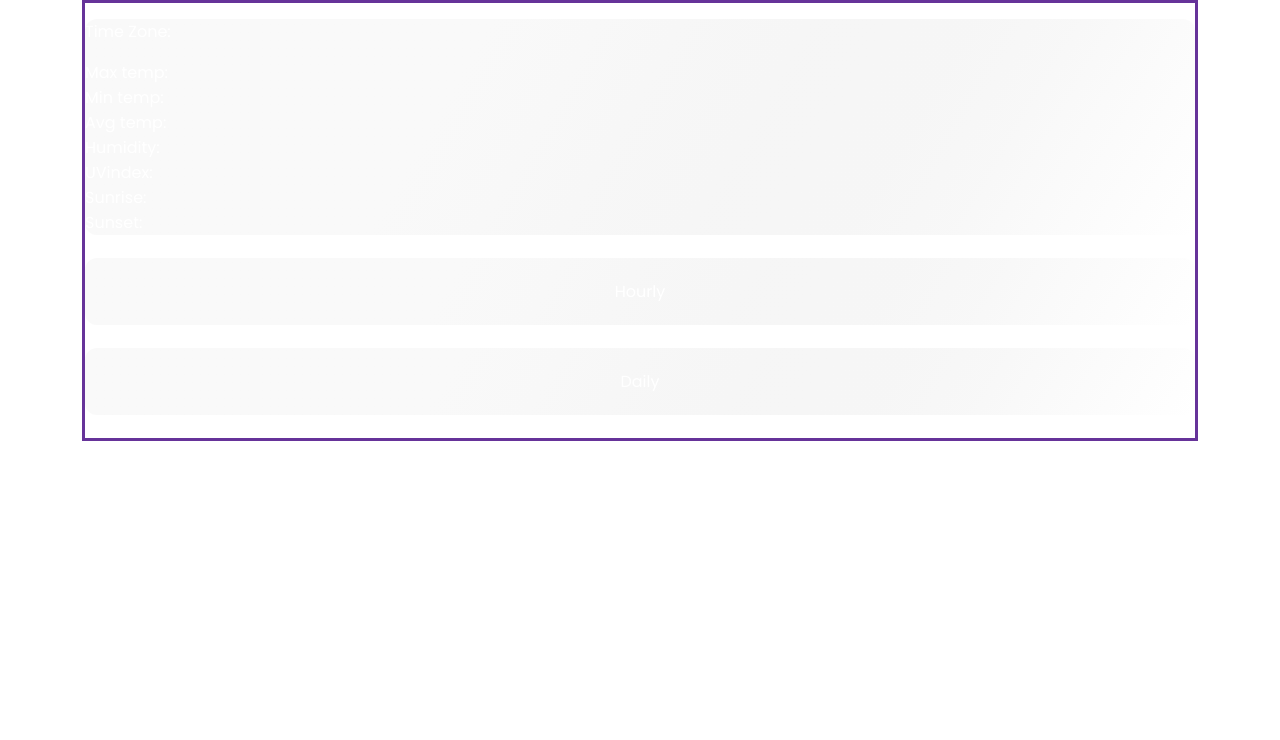
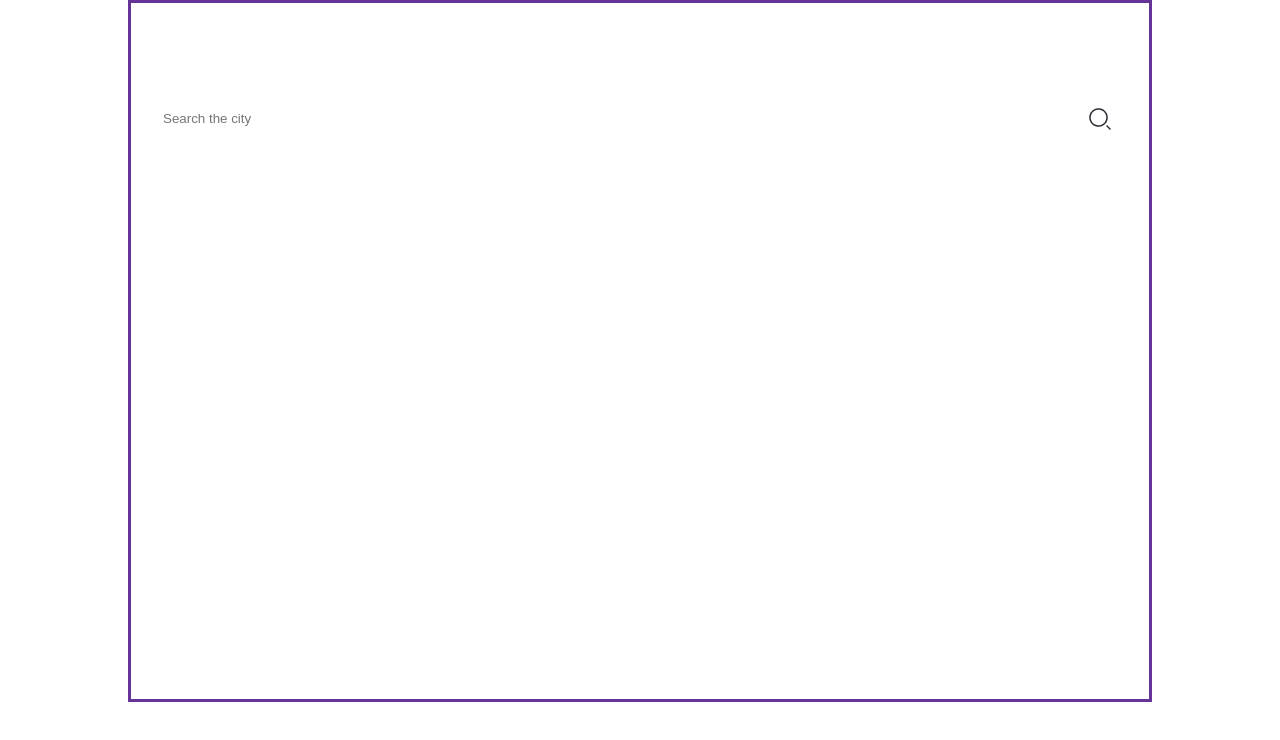
Before and after one commit to VietAnhPhan/top-weather-app, a website built with webpack: page src/template.html in a window 1280 px wide. Built offline with nearby package versions, Linux system fonts and the light colour scheme; no server answers.

Commit message:
correct meaning of name of function, add some styling, add some weather icons, add some fonts

```diff
--- a/src/css/style.css
+++ b/src/css/style.css
@@ -1,10 +1,20 @@
 @font-face {
     font-family: 'Poppins';
     src: url('../resources/fonts/Poppins-Regular.ttf');
-    font-weight: regular;
+    font-weight: 400;
     font-style: normal;
 }
 
+@font-face {
+    font-family: 'Poppins';
+    src: url('../resources/fonts/Poppins-Medium.ttf');
+    font-weight: 500;
+    font-style: normal;
+}
+
+* {
+    box-sizing: border-box;
+}
 
 body {
     margin: 0;
@@ -13,26 +23,77 @@ body {
 
 .container {
 
-    /* display: grid; */
+    display: grid;
     grid-template-columns: auto 1fr;
     color: white;
-    max-width: 1110px;
+    max-width: 80%;
     margin-inline: auto;
     border: 3px solid rebeccapurple;
+    padding-block: 80px 178px;
     /* overflow-x: hidden; */
 
 }
 
-.hourly {}
+.search {
+    grid-column: 1/3;
+    grid-row: 1/2;
+    padding: 16px 16px;
+    background: rgba(255, 255, 255, 20%);
+    border-radius: 16px;
+    position: relative;
+    margin-bottom: 32px;
+}
 
-.daily {}
+.search-icon {
+    position: absolute;
+    top: 50%;
+    transform: translateY(-50%);
+    right: 37px;
+}
+
+.search>input {
+    width: 100%;
+    padding: 12px 16px;
+    border-radius: 8px;
+    border: none;
+}
+
+.decription {
+    grid-column-start: 1;
+    grid-column-end: 2;
+    grid-row: 2/4;
+    margin-right: 16px;
+}
+
+.description-overview {
+    text-align: center;
+}
+
+.timezone {
+    font-weight: 500;
+    font-size: 2rem;
+}
+
+.hourly {
+    grid-column-start: 2;
+    grid-column-end: 3;
+    grid-row: 2/3;
+    overflow: auto;
+    margin-bottom: 16px;
+}
+
+.daily {
+    grid-column-start: 2;
+    grid-column-end: 3;
+    grid-row: 3/4;
+    overflow: auto;
+}
 
 .decription,
-.today-weather,
-.hourly-list,
-.daily-wrapper {
+.hourly,
+.daily {
     /* background-color: rgba(0, 0, 0, 0.5); */
-
+    padding: 40px;
 }
 
 .today-details {
@@ -42,6 +103,7 @@ body {
 
 .hourly-list,
 .daily-list {
+    overflow: auto;
     display: flex;
     gap: 2rem;
     /* grid-template-columns: repeat(auto-fit, minmax(160px, 1fr));
@@ -71,13 +133,15 @@ section {
 .daily-item {
     text-align: center;
     padding-block: 21px;
+    flex: 0 0 auto;
 
 }
 
 .hourly,
 .daily {
-    margin-block: 23px;
-    padding-block: 21px;
+    /* margin-block: 23px;
+    padding-block: 21px; */
+
 }
 
 .hourly-title,
@@ -87,7 +151,7 @@ section {
 }
 
 .gradient-bg {
-    background: linear-gradient(-60deg,
+    /* background: linear-gradient(-60deg,
             rgba(255, 255, 255, 50%) 0%,
             rgba(235, 235, 235, 36.74%) 20%,
             rgba(224, 224, 224, 28.75%) 28%,
@@ -95,6 +159,37 @@ section {
             rgba(207, 207, 207, 17.56%) 48%,
             rgba(202, 202, 202, 14.34%) 54%,
             rgba(200, 200, 200, 12.63%) 59%,
-            rgba(196, 196, 196, 10%) 67%);
+            rgba(196, 196, 196, 10%) 67%); */
+
+    background: linear-gradient(0deg, rgba(255, 255, 255, 8%) 0%,
+            rgba(255, 255, 255, 28%) 100%);
+
     border-radius: 12px;
+    position: relative;
+    z-index: 1;
 }
+
+.border-wrap {
+    border-image: linear-gradient(to bottom, rgba(255, 255, 255, 50%) 0%,
+            rgba(255, 255, 255, 0%) 100%);
+    border-style: solid;
+    padding: 3px;
+}
+
+.gradient-bg::before {
+    content: "";
+    position: absolute;
+    inset: 0;
+    padding: 1px;
+    /* border thickness */
+    border-radius: 12px;
+    background: linear-gradient(to bottom, rgba(255, 255, 255, 50%) 0%,
+            rgba(255, 255, 255, 0%) 100%);
+    -webkit-mask:
+        linear-gradient(#fff 0 0) content-box,
+        linear-gradient(#fff 0 0);
+    -webkit-mask-composite: xor;
+    mask-composite: exclude;
+    pointer-events: none;
+    z-index: -1;
+}
--- a/src/modules/API.js
+++ b/src/modules/API.js
@@ -12,7 +12,7 @@ class API {
 
   async init() {
     await this.setCoordinates();
-    await this.setWeahterForecast();
+    await this.setWeatherForecast();
     await this.setBackgroundWeather();
 
     return this;
@@ -21,6 +21,10 @@ class API {
 
   async setCoordinates() {
     try {
+      if (localStorage.getItem("coordination")) {
+        this.coordination = JSON.parse(localStorage.getItem("coordination"));
+        return;
+      }
       const location = await new Promise((resolve, reject) => {
         navigator.geolocation.getCurrentPosition(resolve, reject);
       });
@@ -29,21 +33,34 @@ class API {
         latitude: location.coords.latitude,
         longtitude: location.coords.longitude,
       };
+      console.log(this.coordination);
+      localStorage.setItem("coordination", JSON.stringify(this.coordination));
     } catch (error) {
       console.log("Failed to get coordination: ", error);
     }
   }
 
-  async setWeahterForecast() {
+  async setWeatherForecast() {
+    if (localStorage.getItem("weather")) {
+      this.weather = JSON.parse(localStorage.getItem("weather"));
+      return;
+    }
     const weather = await fetch(
       `https://weather.visualcrossing.com/VisualCrossingWebServices/rest/services/timeline/${
         this.coordination.latitude
       },${this.coordination.longtitude}?key=${this.#WEATHER_API_KEY}`
     );
     this.weather = await weather.json();
+
+    localStorage.setItem("weather", JSON.stringify(this.weather));
   }
 
   async setBackgroundWeather() {
+    if (localStorage.getItem("backgroundURL")) {
+      this.backgroundURL = localStorage.getItem("backgroundURL");
+      return;
+    }
+
     const client = createClient(this.#PEXELS_API_KEY);
 
     const query = "Nature";
@@ -54,6 +71,7 @@ class API {
     });
 
     this.backgroundURL = searchedphotos.photos[0].src.landscape;
+    localStorage.setItem("backgroundURL", this.backgroundURL);
   }
 
   getCoordinates() {
@@ -68,6 +86,7 @@ class API {
     return {
       timezone: this.weather.timezone,
       localDescription: this.weather.description,
+      weatherIcon: this.weather.days[0].icon,
     };
   }
 
@@ -106,6 +125,7 @@ class API {
       minTemp: day.tempmin,
       feelslike: day.feelslike,
       humidity: day.humidity,
+      weatherIcon: day.conditions,
     }));
 
     return dailyWeather;
--- a/src/modules/ReportDOM.js
+++ b/src/modules/ReportDOM.js
@@ -10,6 +10,7 @@ class ReportDOM {
 
   async init() {
     this.getAPI = await api;
+
     // console.log(this.getAPI);
     this.displayDescription();
     this.displayTodayWeather();
@@ -22,14 +23,27 @@ class ReportDOM {
     const descriptionDiv = document.querySelector(".decription");
     const hoursSpan = descriptionDiv.querySelector(".hours");
     const minutesSpan = descriptionDiv.querySelector(".minutes");
+    const weatherIconDiv = descriptionDiv.querySelector(
+      ".description-weather-icon"
+    );
+    const weatherIconImg = document.createElement("img");
 
     const description = this.getAPI.getDescription();
+    // console.log(description);
     this.timezoneTitle.textContent = description.timezone;
     this.localDescription.textContent = description.localDescription;
     const currentTime = new Date();
 
     hoursSpan.textContent = currentTime.getHours() + ":";
     minutesSpan.textContent = currentTime.getMinutes();
+
+    const weatherIcon = description.weatherIcon;
+
+    import(`../resources/icon/${weatherIcon}.png`).then((module) => {
+      console.log(module);
+    });
+
+    weatherIconDiv.appendChild(weatherIconImg);
   }
 
   displayTodayWeather() {
@@ -98,7 +112,7 @@ class ReportDOM {
   displayDailyWeather() {
     const dailyWeathers = this.getAPI.getdailyWeather();
     const dailyWrapper = document.querySelector(".daily-list");
-    console.log(dailyWeathers);
+    // console.log(dailyWeathers);
     dailyWeathers.forEach((dailyWeather) => {
       const dailyWeatherDiv = document.createElement("div");
       const dailyConditionSpan = document.createElement("div");
@@ -138,7 +152,7 @@ class ReportDOM {
 
   displayBackgroundPhoto() {
     const backgroundDiv = document.querySelector("section");
-    console.log(this.getAPI.getBackgroundURL());
+    // console.log(this.getAPI.getBackgroundURL());
     backgroundDiv.style.backgroundImage = `url(${this.getAPI.getBackgroundURL()}`;
   }
 }
--- a/src/template.html
+++ b/src/template.html
@@ -12,9 +12,16 @@
 
     <section>
         <div class="container">
+            <div class="search">
+                <input type="text" placeholder="Search the city">
+                <img class="search-icon" src="./resources/icon/search-normal.png" alt="">
+            </div>
             <div class="decription gradient-bg">
-                <p>Time Zone: <span class="timezone"></span> </p>
-                <p class="local-description"></p>
+                <div class="description-overview">
+                    <p>Time Zone: <span class="timezone"></span> </p>
+                    <div class="description-weather-icon"></div>
+                    <p class="local-description"></p>
+                </div>
                 <div><span class="hours"></span><span class="minutes"></span></div>
                 <div class="today-weather ">
                     <p class="today-date"></p>
```
Also changed, not shown: src/resources/fonts/Poppins-Medium.ttf (added), src/resources/icon/partly-cloudy-day.png (added), src/resources/icon/rain.png (added), src/resources/icon/search-normal.png (added).
